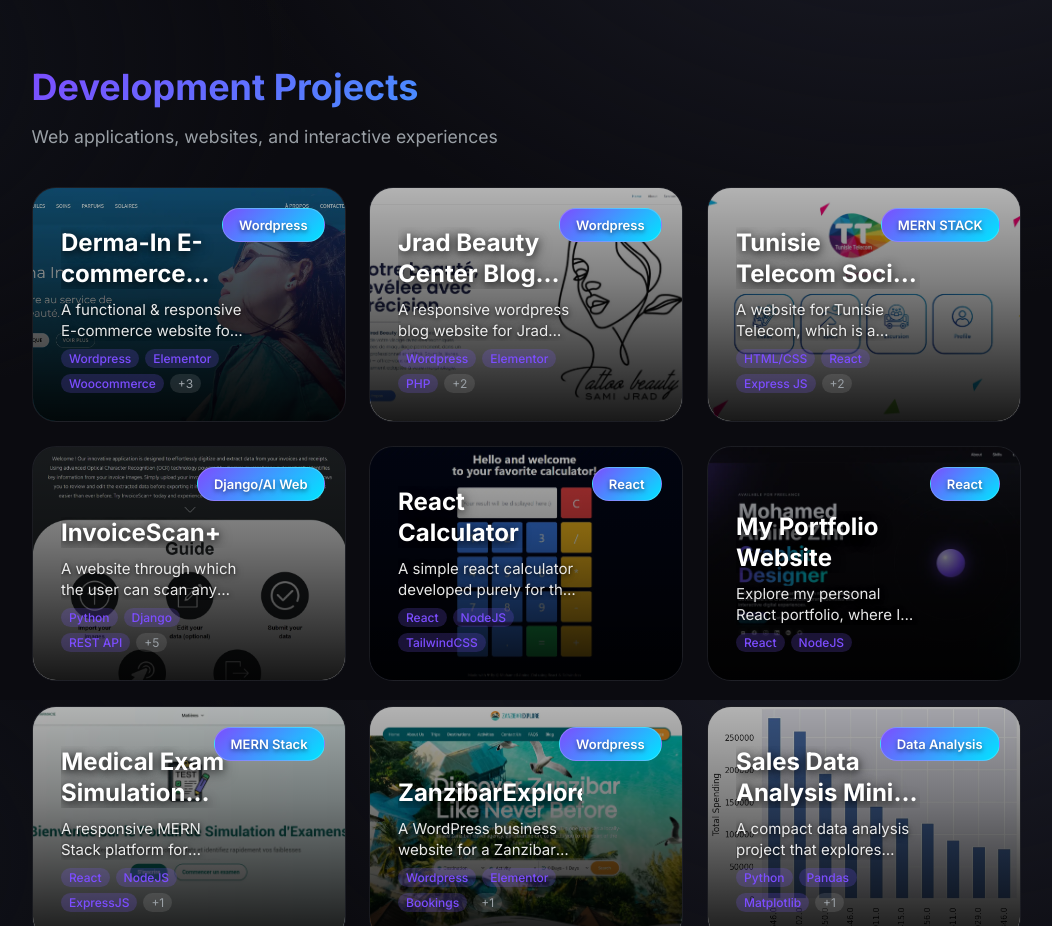
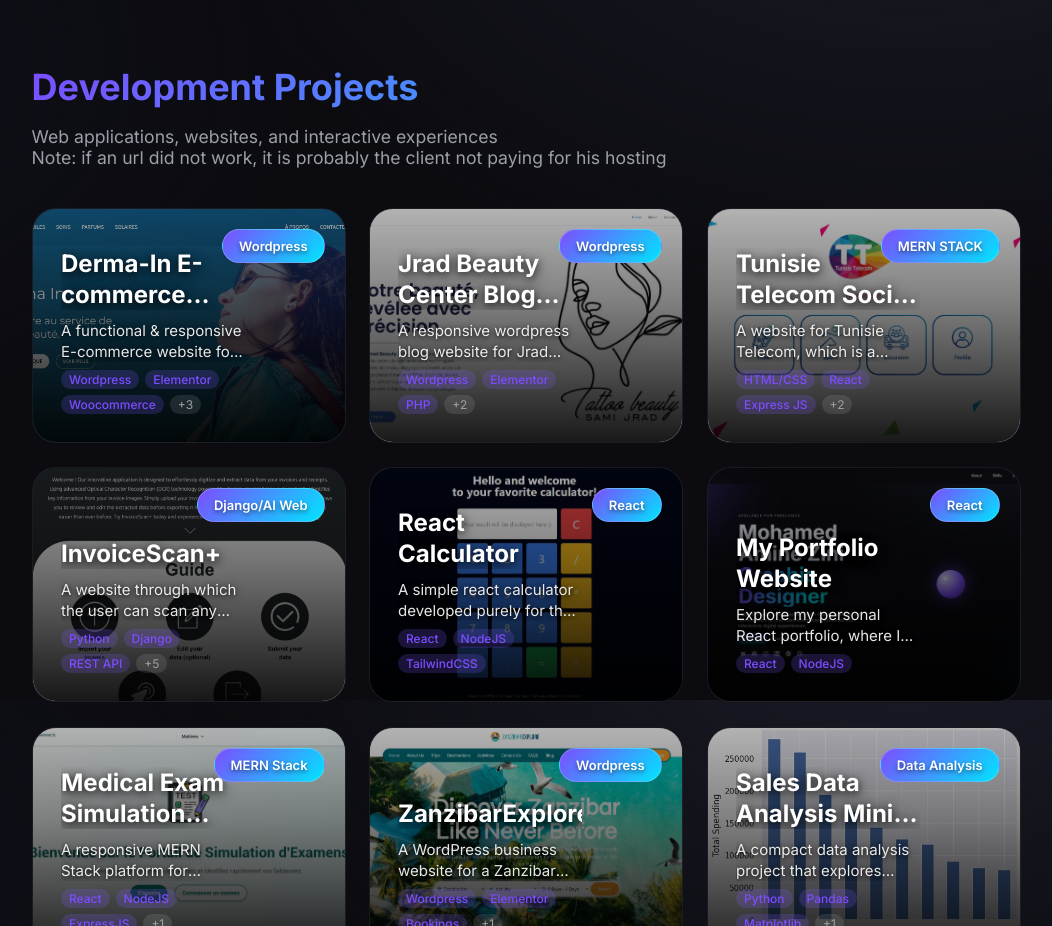
Before and after one commit to ZiniMedAmine/zini-portfolio, a React (Vite) app in the folder zini-portfolio/: page / in a window 1280 px wide. Shown: the part 6500-7426 px from the top of the page, without its empty margins (114-1166 px from the left). Built offline with nearby package versions, Linux system fonts and the light colour scheme.

Commit message:
added note

```diff
--- a/zini-portfolio/src/App.jsx
+++ b/zini-portfolio/src/App.jsx
@@ -999,7 +999,7 @@ function App() {
 
               <div className="work-category">
                 <h3>Development Projects</h3>
-                <p className="muted">Web applications, websites, and interactive experiences</p>
+                <p className="muted">Web applications, websites, and interactive experiences <br/> Note: if an url did not work, it is probably the client not paying for his hosting</p>
                 <div className="work-grid dev-grid">
                   {[
                     {
```
